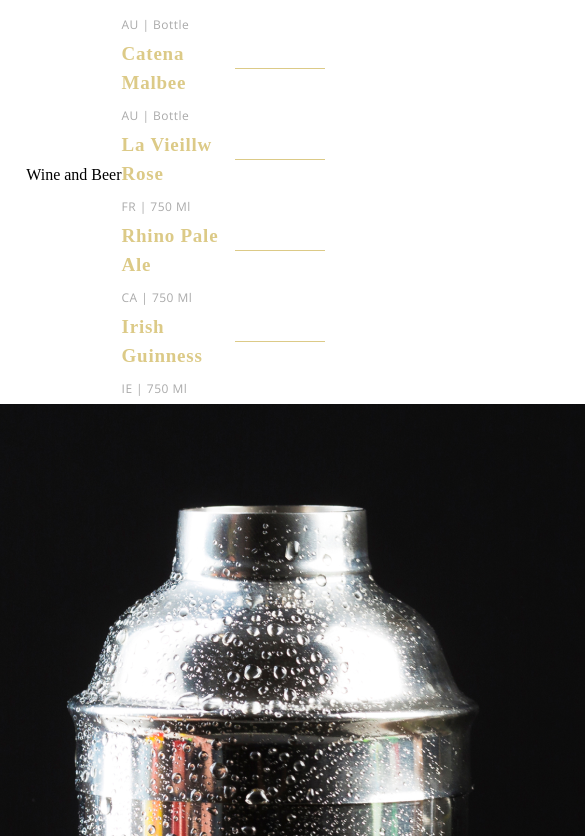
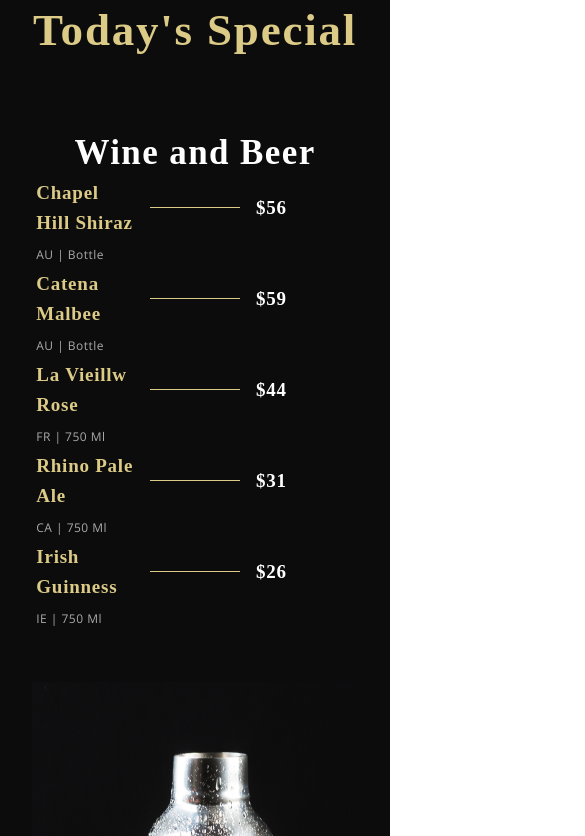
Before and after one commit to SuryanshShukla1002/Restaurant-Application, a React (Create React App) app: page / in a window 390 px wide. Shown: the part 3608-4444 px from the top of the page, 585 px wide, since content can reach past the window. Built offline with nearby package versions, Linux system fonts and the light colour scheme; a web font is replaced by a local one.

Commit message:
Styles added

```diff
--- a/src/container/Menu/SpecialMenu.css
+++ b/src/container/Menu/SpecialMenu.css
@@ -0,0 +1,82 @@
+.app__specialMenu {
+    flex-direction: column;
+    background: var(--color-black);
+}
+
+.app__specialMenu-title {
+    margin-bottom: 2rem;
+    text-align: center;
+}
+
+.app__specialMenu-menu {
+    width: 100%;
+    margin: 2rem 0;
+    display: flex;
+    justify-content: center;
+    align-items: flex-start;
+    flex-direction: row;
+}
+
+.app__specialMenu_menu_heading {
+    font-family: var(--font-base);
+    font-weight: 600;
+    font-size: 45px;
+    line-height: 58.5px;
+    letter-spacing: 0.04em;
+    color: var(--color-white);
+}
+
+.app__specialMenu-menu_wine,
+.app__specialMenu-menu_cocktails {
+    flex: 1;
+    width: 100%;
+    flex-direction: column;
+}
+
+.app__specialMenu-menu_img {
+    width: 410px;
+    margin: 0 2rem;
+}
+
+.app__specialMenu-menu_img img {
+    width: 100%;
+    height: auto;
+}
+
+.app__specialMenu-menu_items {
+    display: flex;
+    flex-direction: column;
+    width: 100%;
+    margin: 2rem 0;
+}
+
+@media screen and (max-width: 2000px){
+    .app__specialMenu-menu_img{
+        width: 650px;
+    }
+    .app__specialMenu-menu_img img {
+        height:920px;
+    }
+}
+@media screen and (max-width: 1150px){
+    .app__specialMenu-menu {
+        flex-direction: column;
+        align-items: center;
+        width: 100%;
+    }
+    .app__specialMenu-menu_img {
+        margin: 3rem 0;
+    }
+}
+@media screen and (max-width: 650px){
+    .app__specialMenu-menu_img{
+        width: 100%;
+    }
+    .app__specialMenu-menu_img{
+        margin: 3rem 0;
+    }
+    .app__specialMenu_menu_heading{
+        font-size: 35px;
+        line-height: 48.5px;
+    }
+}
```
